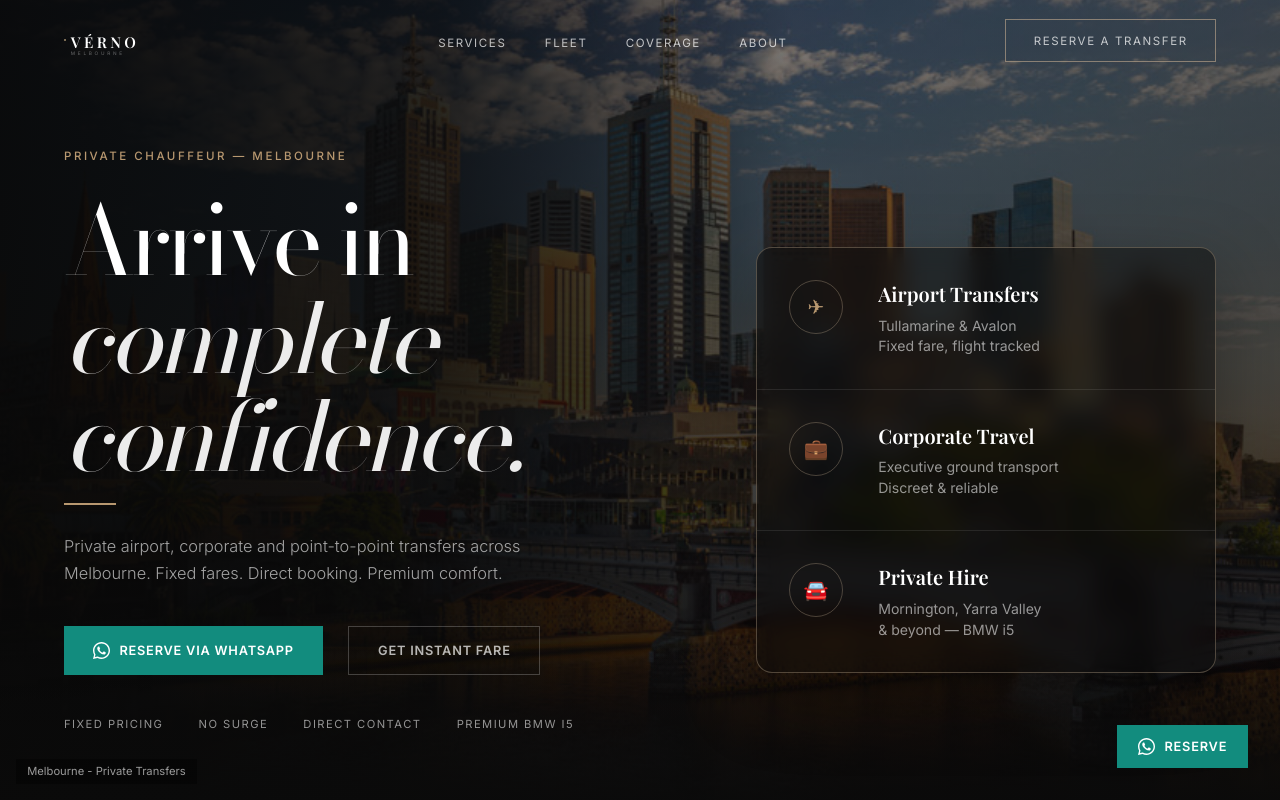
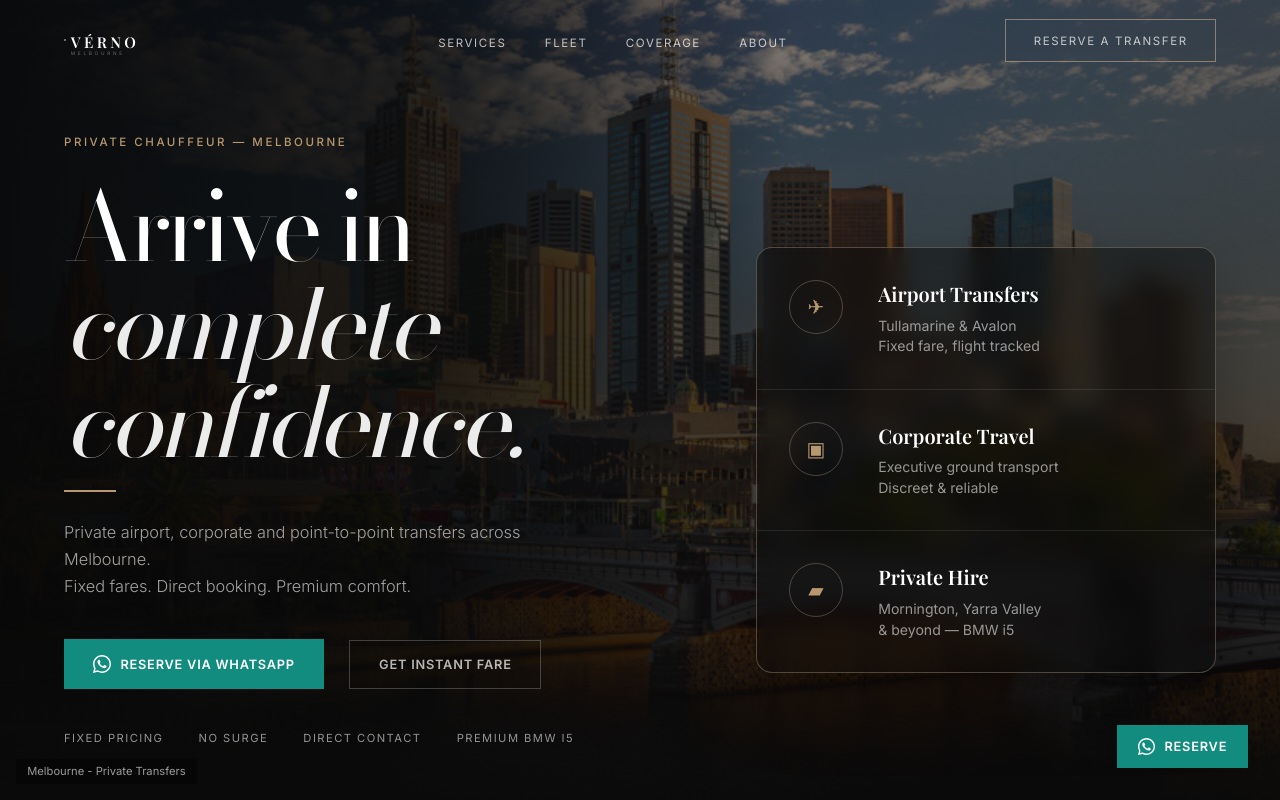
Before and after one commit to vernochauffeur/VERNO-web, a React (Vite) app: page / in a window 1280 px wide. Shown: the top 800 px of the page. Built offline with nearby package versions, Linux system fonts and the light colour scheme; a web font is replaced by a local one.

Commit message:
Update Home.jsx

```diff
--- a/src/pages/Home.jsx
+++ b/src/pages/Home.jsx
@@ -88,12 +88,13 @@ function Hero() {
 
           <p className="hero-sub">
             Private airport, corporate and point-to-point transfers across Melbourne.
+            <br />
             Fixed fares. Direct booking. Premium comfort.
           </p>
 
           <div className="hero-actions">
             <a href={wa} target="_blank" rel="noopener noreferrer" className="btn-wa hero-gold">
-              <WAIcon s={17} /> Reserve via WhatsApp
+              <WAIcon s={18} /> Reserve via WhatsApp
             </a>
             <a href="#book" className="btn-outline hero-outline">Get Instant Fare</a>
           </div>
@@ -117,7 +118,7 @@ function Hero() {
           </div>
 
           <div className="hero-service-row">
-            <div className="hero-service-icon">💼</div>
+            <div className="hero-service-icon">▣</div>
             <div>
               <h3>Corporate Travel</h3>
               <p>Executive ground transport</p>
@@ -126,7 +127,7 @@ function Hero() {
           </div>
 
           <div className="hero-service-row">
-            <div className="hero-service-icon">🚘</div>
+            <div className="hero-service-icon">▰</div>
             <div>
               <h3>Private Hire</h3>
               <p>Mornington, Yarra Valley</p>
```
